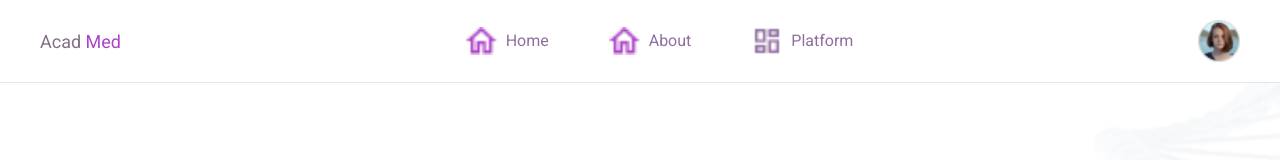
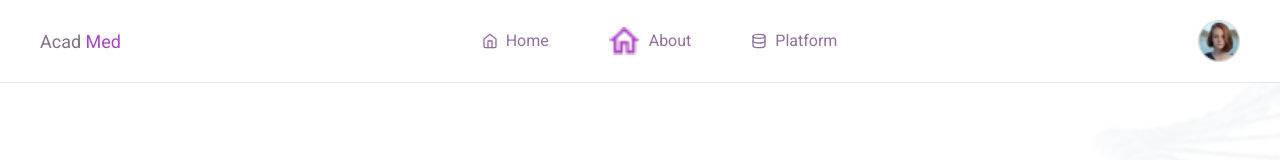
Before and after one commit to abel-otegbola/Acadmed-app, a React (Vite) app: page / in a window 1280 px wide. Shown: the top 160 px of the page. Built offline with nearby package versions, Linux system fonts and the light colour scheme.

Commit message:
updated topbar icon

```diff
--- a/src/components/topbar/topbar.jsx
+++ b/src/components/topbar/topbar.jsx
@@ -1,4 +1,4 @@
-import { FiHome } from 'react-icons/fa'
+import { FiHome, FiDatabase } from 'react-icons/fi'
 
 export default function Topbar() {
     return (
@@ -7,9 +7,9 @@ export default function Topbar() {
             <nav className="">
                 <ul className="flex items-center justify-between gap-[60px]">
 
-                    <li className="flex items-center justify-center gap-2"><img src="/src/assets/Home.png" alt="home image" width="32px" height="32px" className="object-cover" /><p>Home</p></li>
+                    <li className="flex items-center justify-center gap-2"><FiHome /><p>Home</p></li>
                     <li className="flex items-center justify-center gap-2"><img src="/src/assets/about.png" alt="about image" width="32px" height="32px" /><p>About</p></li>
-                    <li className="flex items-center justify-center gap-2"><img src="/src/assets/Dashboard.png" alt="platform image" width="32px" height="32px" /><p>Platform</p></li>
+                    <li className="flex items-center justify-center gap-2"><FiDatabase /><p>Platform</p></li>
                 </ul>
             </nav>
             <img src="/src/assets/profile-pic.png" alt="profile picture" width="42px" height="auto" />
```
